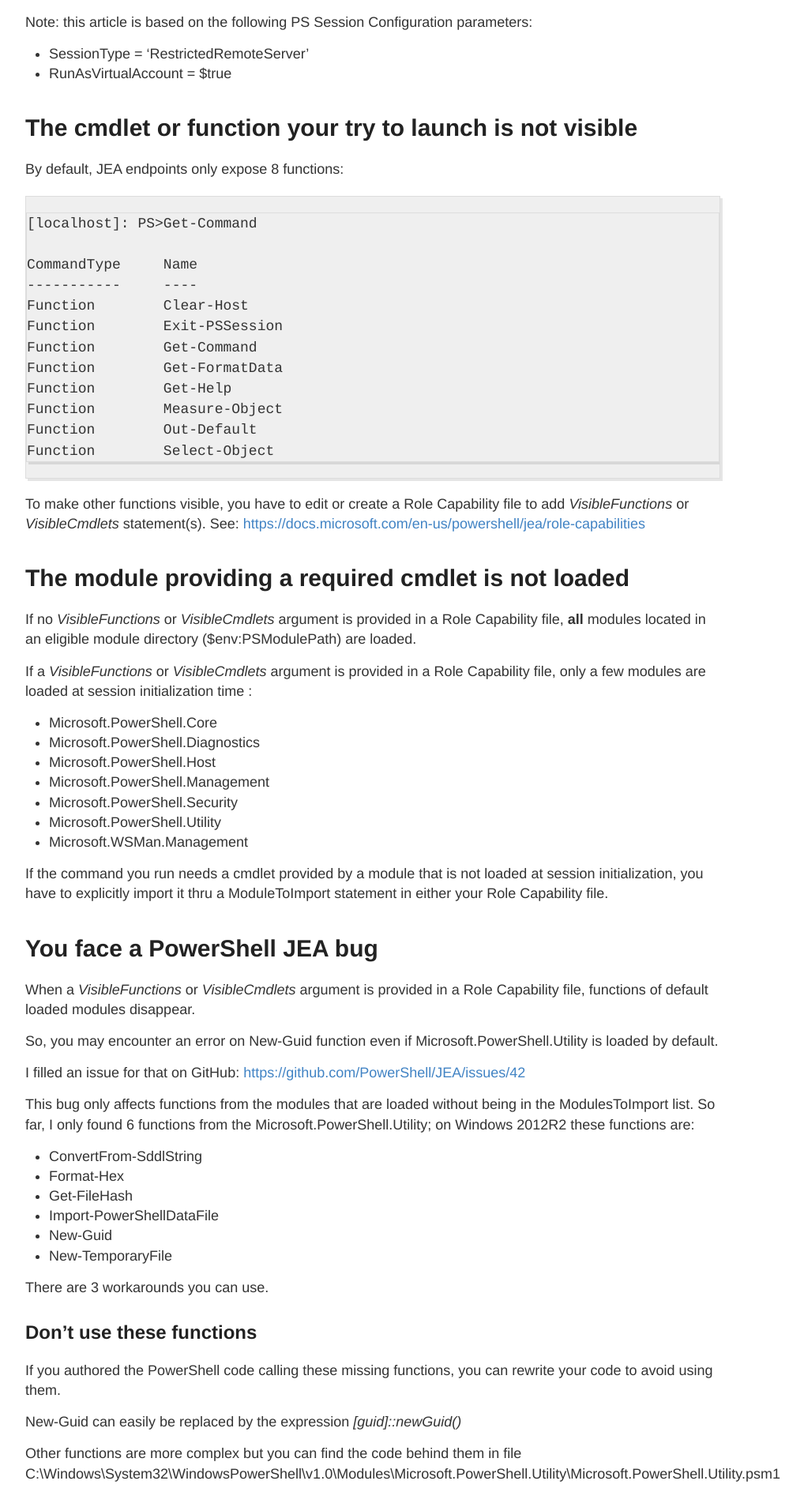
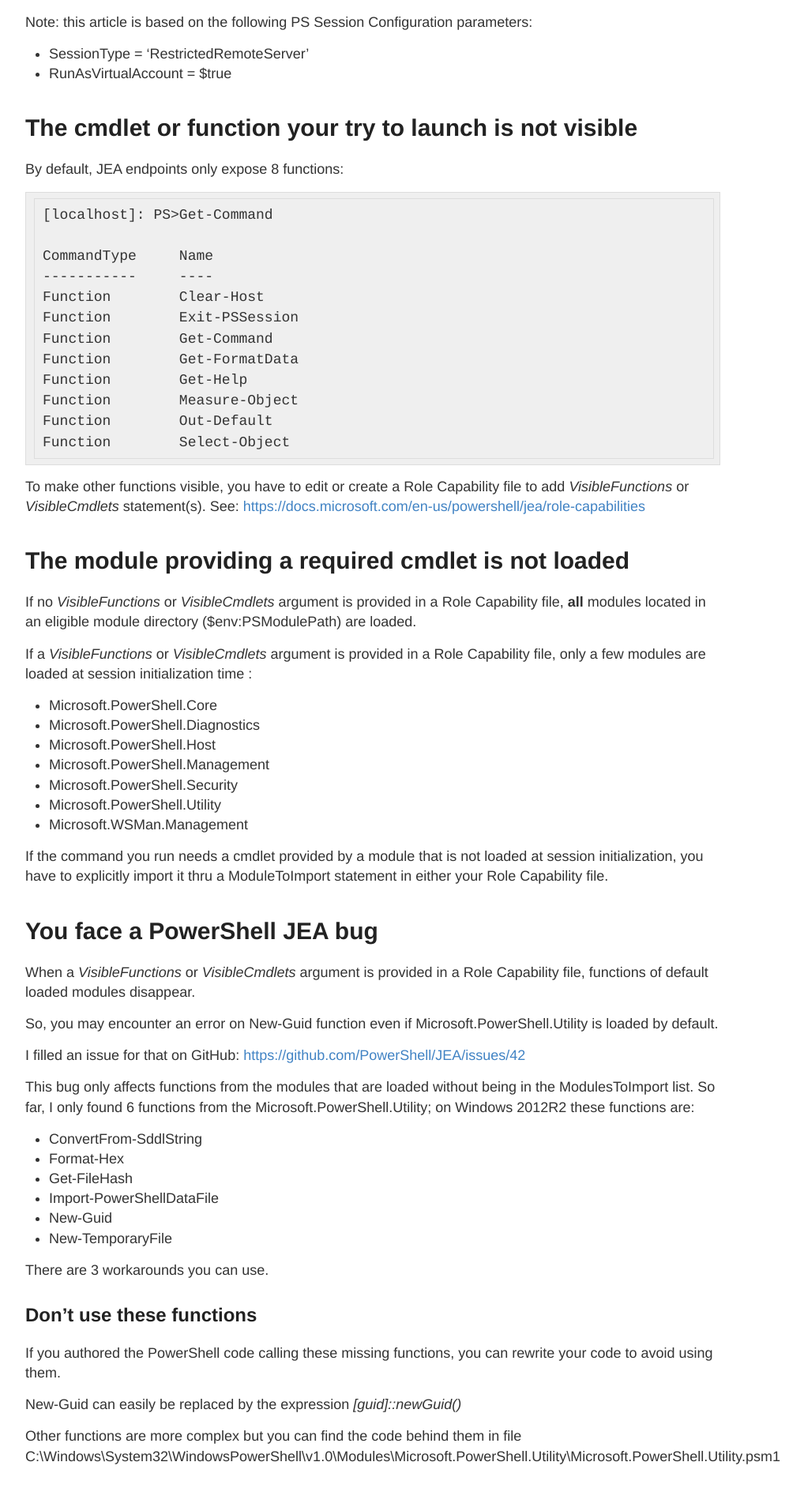
Before and after one commit to jnury/jnury.github.io, a Jekyll site: the page built from _posts/2018-3-11-JEA_term_not_recognized_name_cmdlet.md, in a window 1280 px wide. Shown: the part 627-2516 px from the top of the page at 79% size, without its empty margins (168-1186 px from the left). Built offline with Jekyll 4.4.1, drawn with Linux system fonts in a browser that asks for light colours.

Commit message:
highligh adjustment

```diff
--- a/_sass/_highlights.scss
+++ b/_sass/_highlights.scss
@@ -1,12 +1,12 @@
 
 .highlight {
   background-color: #efefef;
-  // padding: 7px 7px 7px 10px;
+  padding: 7px 7px 7px 10px;
   border: 1px solid #ddd;
-  -moz-box-shadow: 3px 3px rgba(0,0,0,0.1);
-  -webkit-box-shadow: 3px 3px rgba(0,0,0,0.1);
-  box-shadow: 3px 3px rgba(0,0,0,0.1);
-  margin: 20px 0 20px 0;
+  // -moz-box-shadow: 3px 3px rgba(0,0,0,0.1);
+  // -webkit-box-shadow: 3px 3px rgba(0,0,0,0.1);
+  // box-shadow: 3px 3px rgba(0,0,0,0.1);
+  // margin: 20px 0 20px 0;
   overflow: scroll;
 }
 
```
